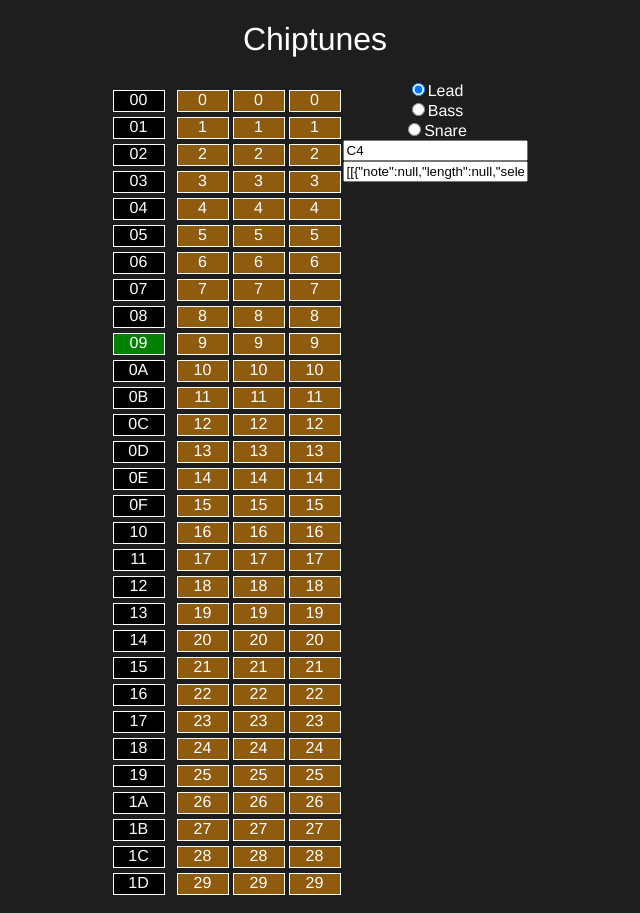
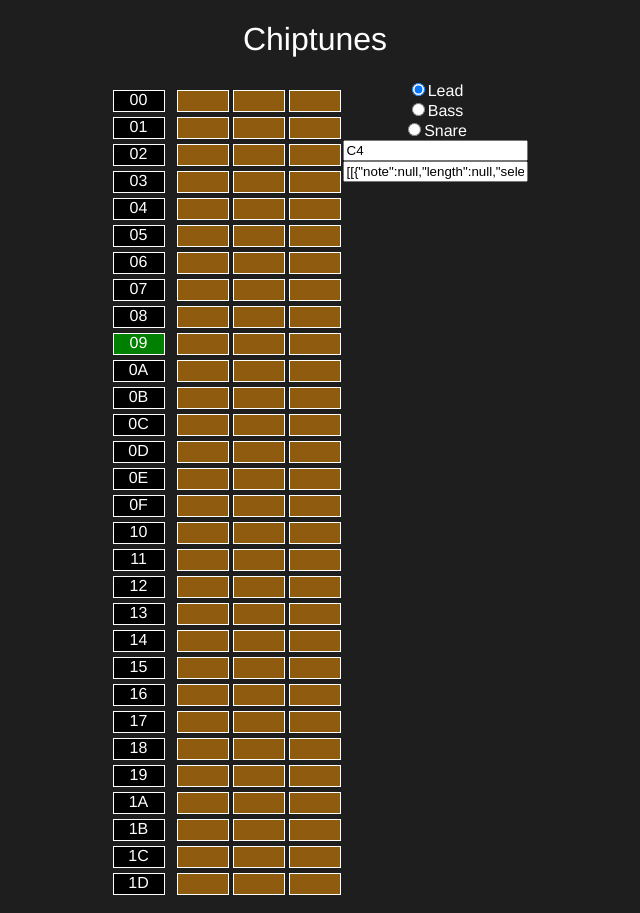
Before and after one commit to lex/chiptunes, a Vue app: page /#/ in a window 1280 px wide. Shown: the whole page, without its empty margins (325-965 px from the left). Built offline with nearby package versions, Linux system fonts and the light colour scheme.

Commit message:
show notes

```diff
--- a/src/components/HelloWorld.vue
+++ b/src/components/HelloWorld.vue
@@ -7,7 +7,7 @@
       </div>
       <div class="tracks-container">
         <div class="track-container" v-for="(channel, channelIndex) in channels" :key="channelIndex">
-          <div v-for="(note, i) in channel" :class="`grid-item grid-item-${note.selected ? 'selected' : 'unselected'}`" :key="i" :id="`${note.channel}:${note.index}`" v-on:click="clicked">{{i}}</div>
+          <div v-for="(note, i) in channel" :class="`grid-item grid-item-${note.selected ? 'selected' : 'unselected'}`" :key="i" :id="`${note.channel}:${note.index}`" v-on:click="clicked">{{note.selected ? note.note : ''}}</div>
         </div>
       </div>
       <div>
```
